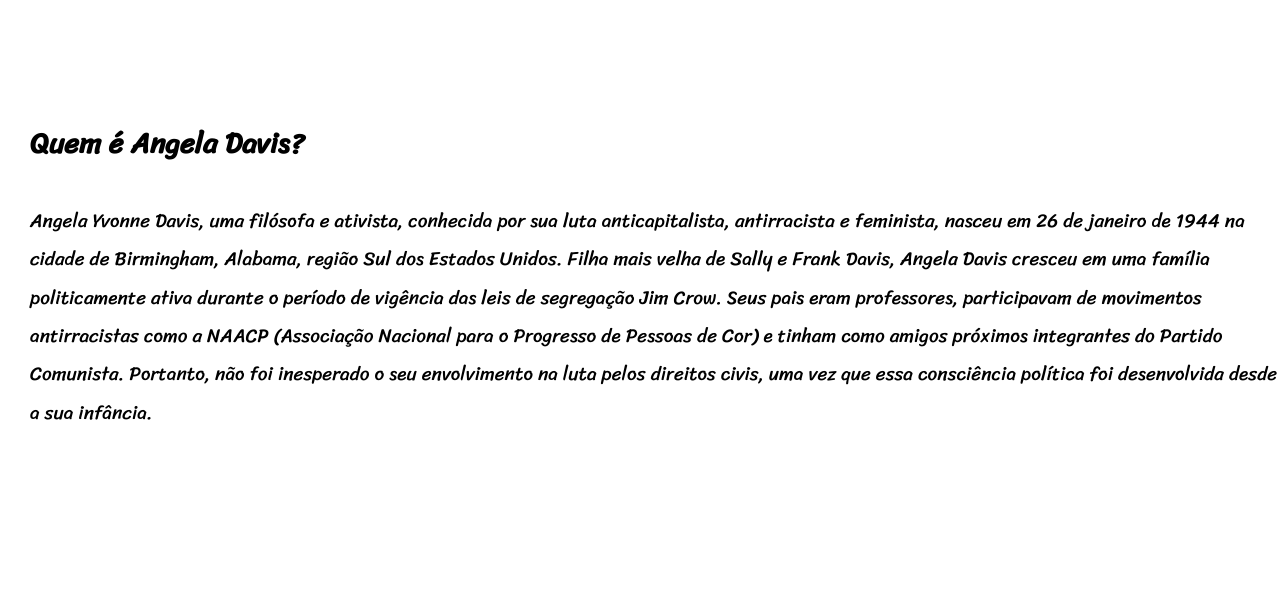
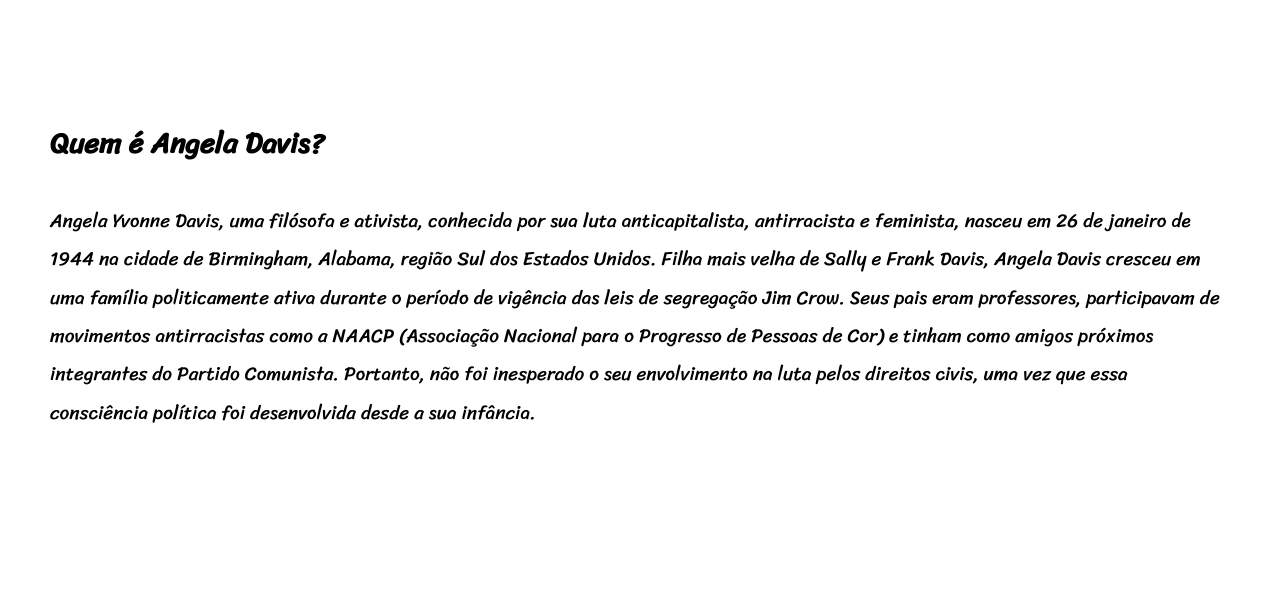
Before and after one commit to Idinaldo/hag, a website: page index.html in a window 1280 px wide. Shown: the part 192-789 px from the top of the page. Drawn offline with Linux system fonts and the light colour scheme.

Commit message:
Update style.css

```diff
--- a/static/styles/style.css
+++ b/static/styles/style.css
@@ -58,7 +58,8 @@ section
 {
    padding-top: 10%;
    padding-bottom: 10%;
-   padding-left: 30px;
+   padding-left: 50px;
+   padding-right: 50px;
    line-height: 2em;
    font-family: var(--fonte3);
    font-size: 1.5vw;
```
